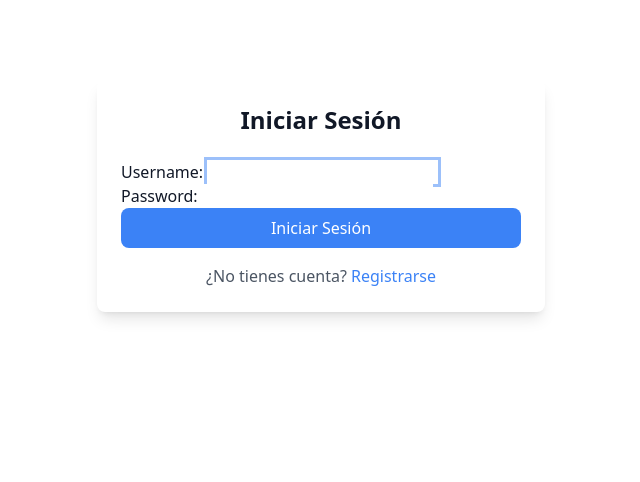
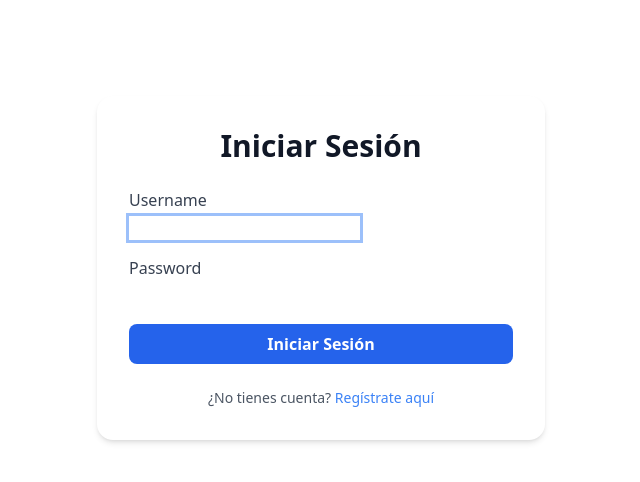
Before and after one commit to Monroy28/MiniProyecto-1, a Django app: a page that uses blogapp/templates/registration/login.html in a window 1280 px wide. Shown: the part 72-554 px from the top of the page, without its empty margins (319-959 px from the left). Run offline with Django 5.2, Linux system fonts and the light colour scheme; some libraries are stand-ins or nearby versions.

Commit message:
Creación de nueva rama para el diseño del blog

```diff
--- a/blogapp/templates/registration/login.html
+++ b/blogapp/templates/registration/login.html
@@ -1,15 +1,26 @@
 {% extends 'blogapp/base.html' %}
 
 {% block content %}
-  <div class="max-w-md mx-auto mt-12 p-6 bg-white dark:bg-gray-800 rounded-lg shadow-lg">
-    <h2 class="text-2xl font-semibold text-center text-gray-900 dark:text-white mb-6">Iniciar Sesión</h2>
-    <form method="post">
+  <div class="max-w-md mx-auto mt-16 p-8 bg-white dark:bg-gray-800 rounded-2xl shadow-md transition-colors duration-500">
+    <h2 class="text-3xl font-bold text-center text-gray-900 dark:text-white mb-6">Iniciar Sesión</h2>
+    <form method="post" class="space-y-4">
       {% csrf_token %}
-      {{ form.as_p }}
-      <button type="submit" class="w-full bg-blue-500 text-white py-2 px-4 rounded-lg hover:bg-blue-600 transition-colors duration-300">Iniciar Sesión</button>
+      {% for field in form %}
+        <div>
+          <label class="block mb-1 text-gray-700 dark:text-gray-300">{{ field.label }}</label>
+          {{ field }}
+          {% if field.errors %}
+            <p class="text-red-500 text-sm">{{ field.errors|striptags }}</p>
+          {% endif %}
+        </div>
+      {% endfor %}
+      <button type="submit" class="w-full py-2 px-4 bg-blue-600 hover:bg-blue-700 text-white font-semibold rounded-lg transition duration-300">
+        Iniciar Sesión
+      </button>
     </form>
-    <div class="mt-4 text-center text-gray-600 dark:text-gray-400">
-      ¿No tienes cuenta? <a href="{% url 'blogapp:signup' %}" class="text-blue-500 hover:text-blue-400">Registrarse</a>
+    <div class="mt-6 text-center text-sm text-gray-600 dark:text-gray-400">
+      ¿No tienes cuenta?
+      <a href="{% url 'blogapp:signup' %}" class="text-blue-500 hover:underline">Regístrate aquí</a>
     </div>
   </div>
 {% endblock %}
```
Also changed, not shown: blogapp/templates/registration/signup.html (+23 -19 lines).
